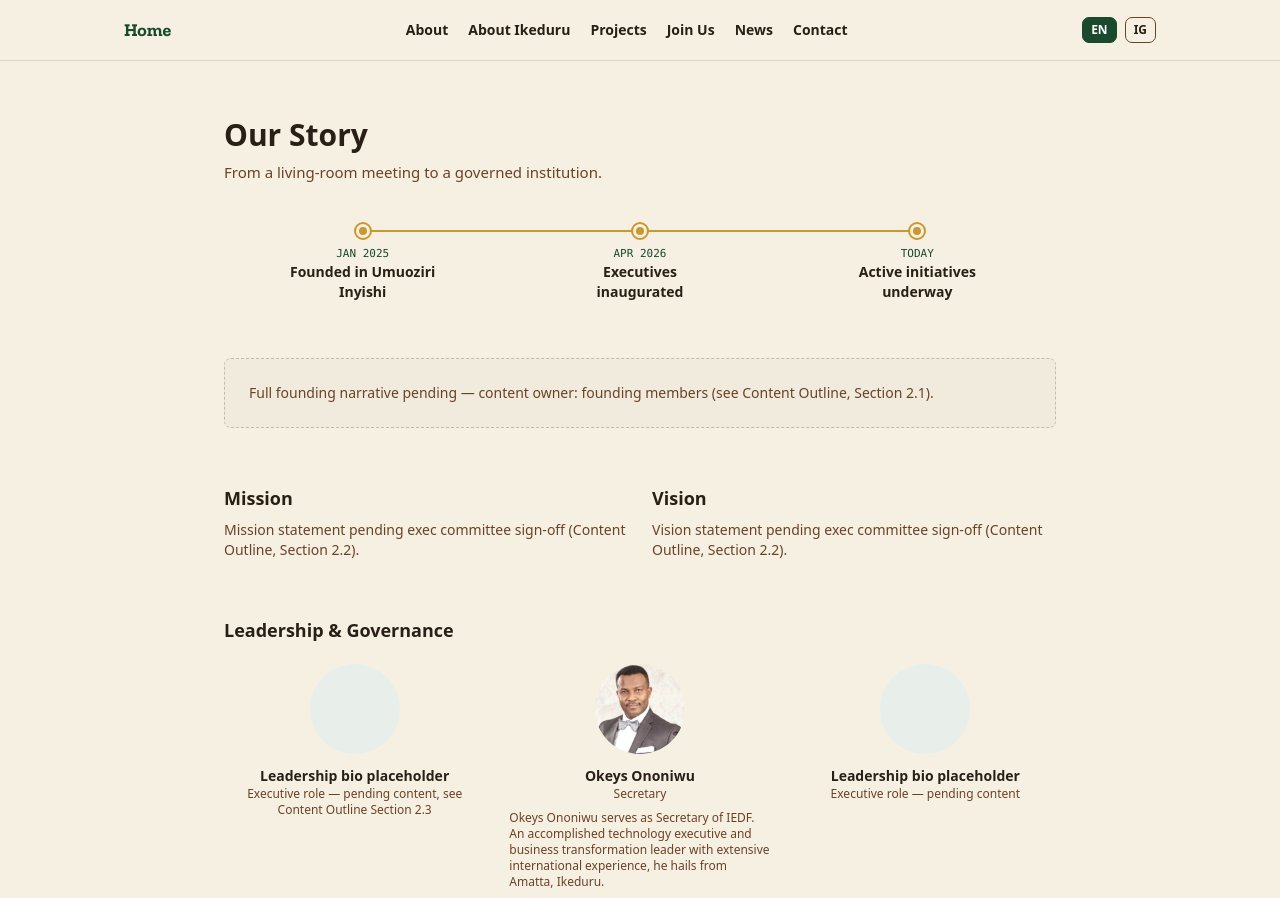
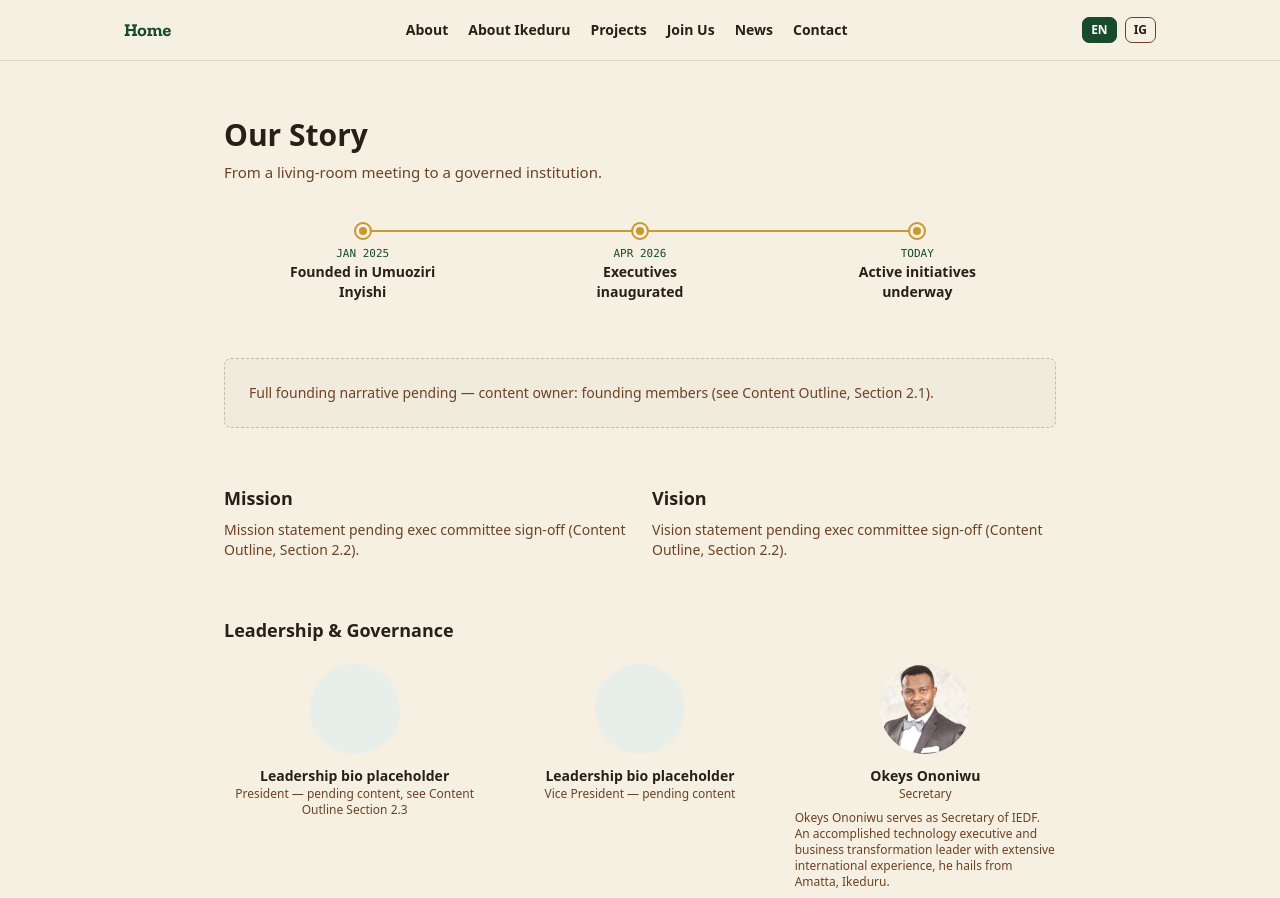
Before and after one commit to Okeys0/iedf-site, a Next.js app: page /en/about in a window 1280 px wide. Shown: the top 898 px of the page. Built offline with nearby package versions, Linux system fonts and the light colour scheme; no server answers.

Commit message:
Reorder leadership: President and VP placeholders ahead of Secretary

```diff
--- a/app/[locale]/about/page.tsx
+++ b/app/[locale]/about/page.tsx
@@ -19,7 +19,11 @@ type Leader = {
 const leaders: Leader[] = [
   {
     name: "Leadership bio placeholder",
-    role: "Executive role — pending content, see Content Outline Section 2.3",
+    role: "President — pending content, see Content Outline Section 2.3",
+  },
+  {
+    name: "Leadership bio placeholder",
+    role: "Vice President — pending content",
   },
   {
     name: "Okeys Ononiwu",
@@ -28,10 +32,6 @@ const leaders: Leader[] = [
     bio: "Okeys Ononiwu serves as Secretary of IEDF. An accomplished technology executive and business transformation leader with extensive international experience, he hails from Amatta, Ikeduru.",
     bioSecondParagraph:
       "He is Founder and Chairman of the Okeys Ononiwu Youth Empowerment Foundation (OOYEF), supporting young people through education, scholarships, and mentorship.",
-  },
-  {
-    name: "Leadership bio placeholder",
-    role: "Executive role — pending content",
   },
 ];
 
```
Also changed, not shown: 1 other file (tests, documents, lock files or other folders).
